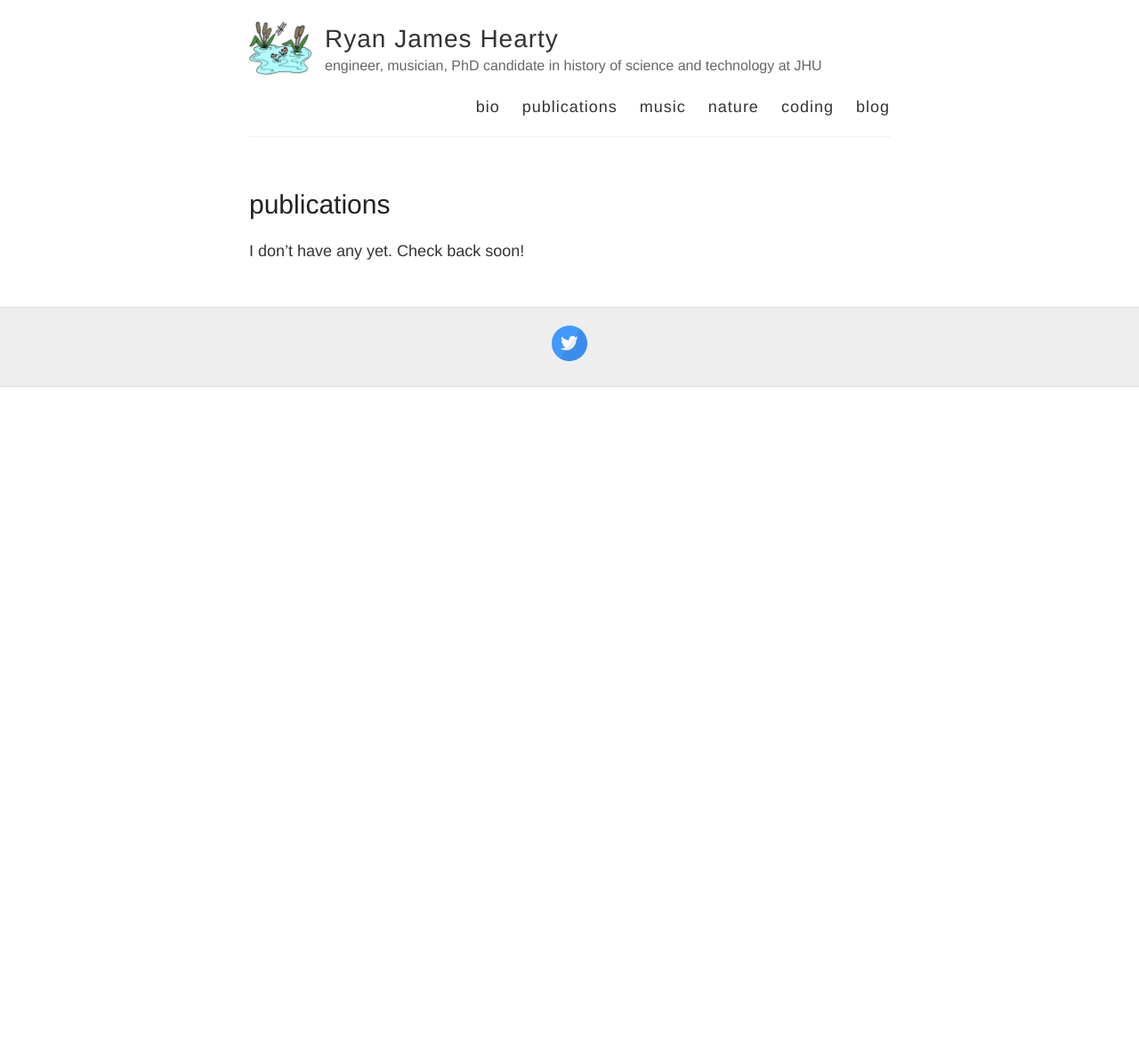
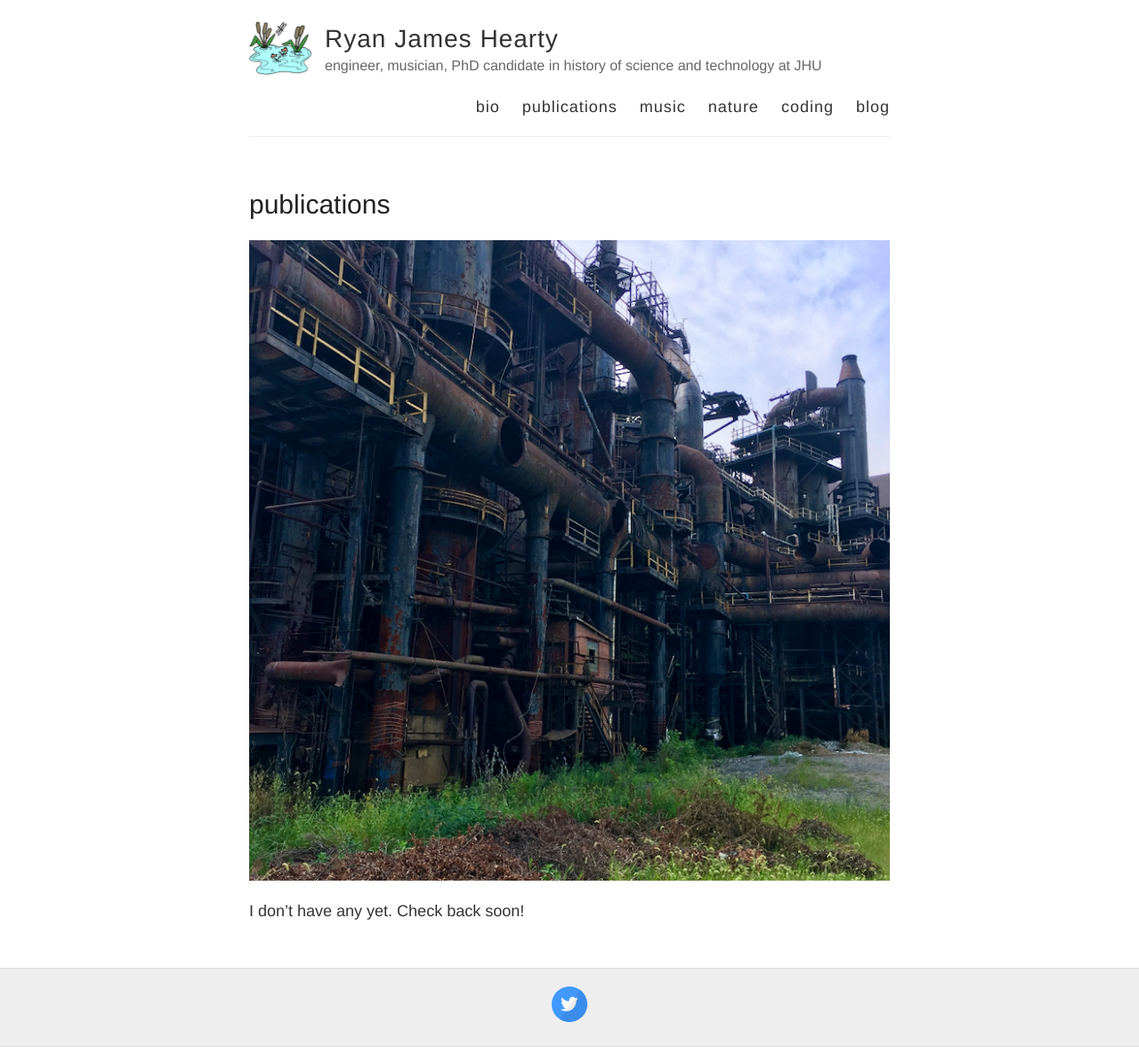
Before and after one commit to rhearty1/rhearty1.github.io, a Jekyll site: the page built from publications.md, in a window 1280 px wide. Shown: the whole page at 89% size. Built offline with Jekyll 4.4.1, drawn with Linux system fonts in a browser that asks for light colours; before the commit the page ends 900 px from its top, so only the background shows below that.

Commit message:
new pics!

```diff
--- a/publications.md
+++ b/publications.md
@@ -4,4 +4,6 @@ title: publications
 permalink: /publications/
 ---
 
+![](/assets/bethlehem2019.jpg)
+
 I don't have any yet. Check back soon!
```
Also changed, not shown: bio.md (+2 -0 lines), assets/bethlehem2019.jpg (added), assets/ryan.jpg, 2 other files.
